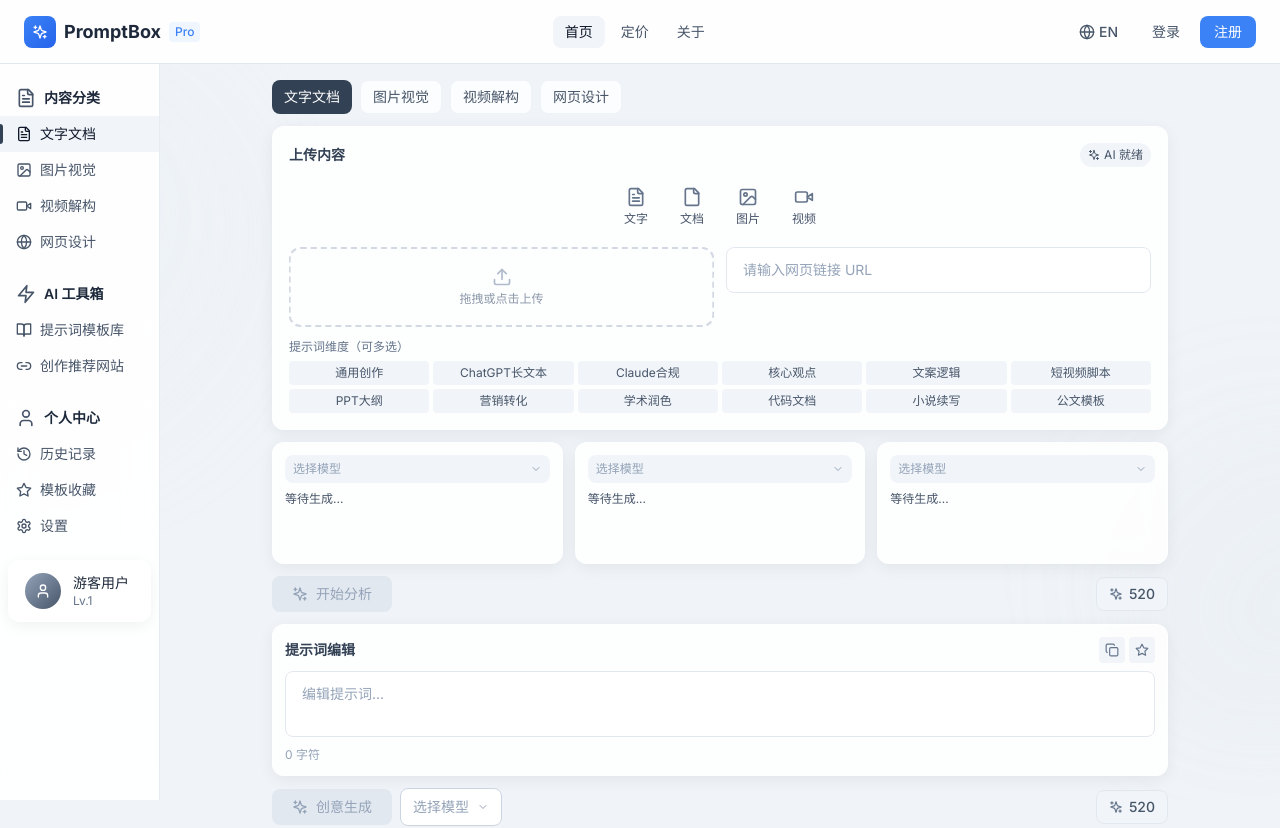
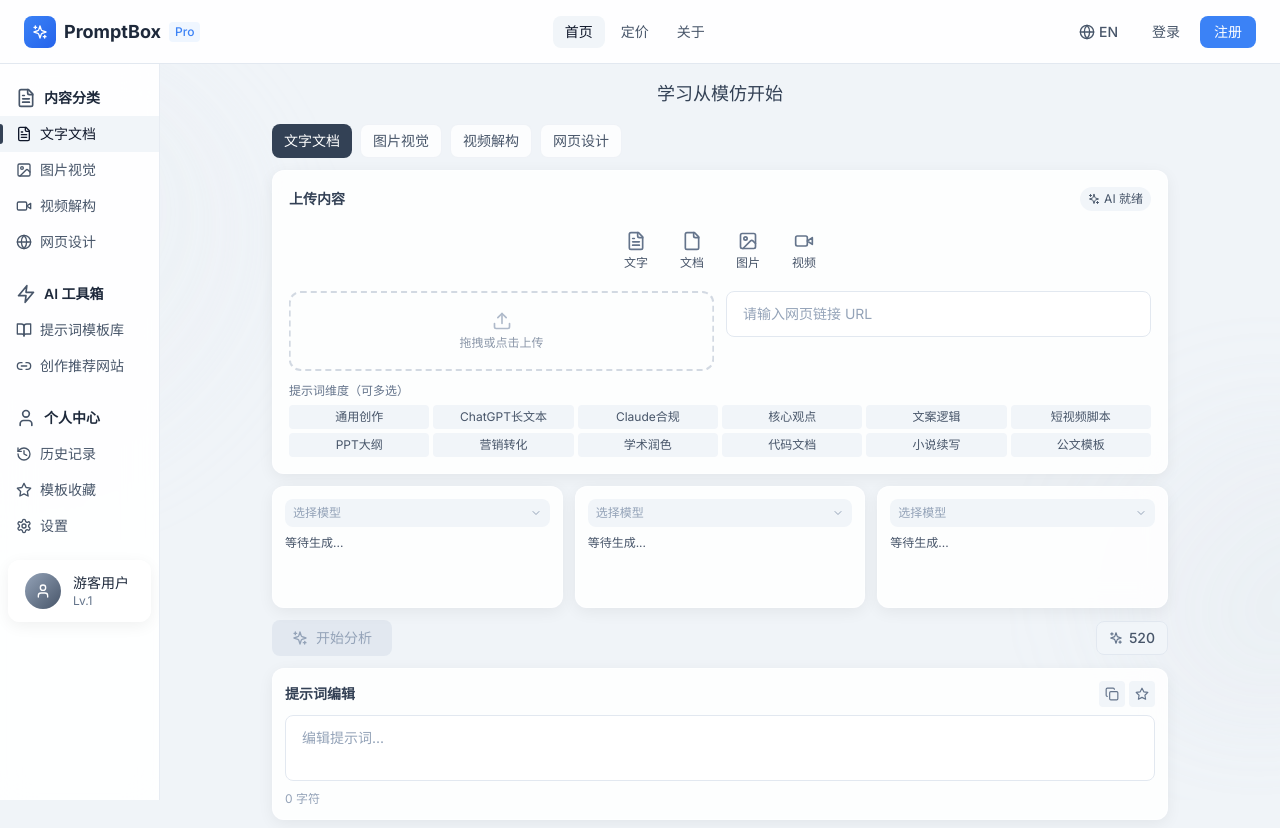
Before and after one commit to oxygen02/promptbox, a Next.js app: page / in a window 1280 px wide. Shown: the top 828 px of the page. Built offline with nearby package versions, Linux system fonts and the light colour scheme.

Commit message:
feat: Add slogan at top of page

```diff
--- a/src/app/page.tsx
+++ b/src/app/page.tsx
@@ -230,6 +230,11 @@ export default function HomePage() {
       </div>
 
       <div className="relative z-10">
+        {/* Slogan */}
+        <div className="text-center mb-4">
+          <h2 className="text-lg font-medium text-slate-700">学习从模仿开始</h2>
+        </div>
+
         {/* 内容分类切换 */}
         <div className="flex gap-2 mb-3">
           {contentTypes.map((type) => (
```
